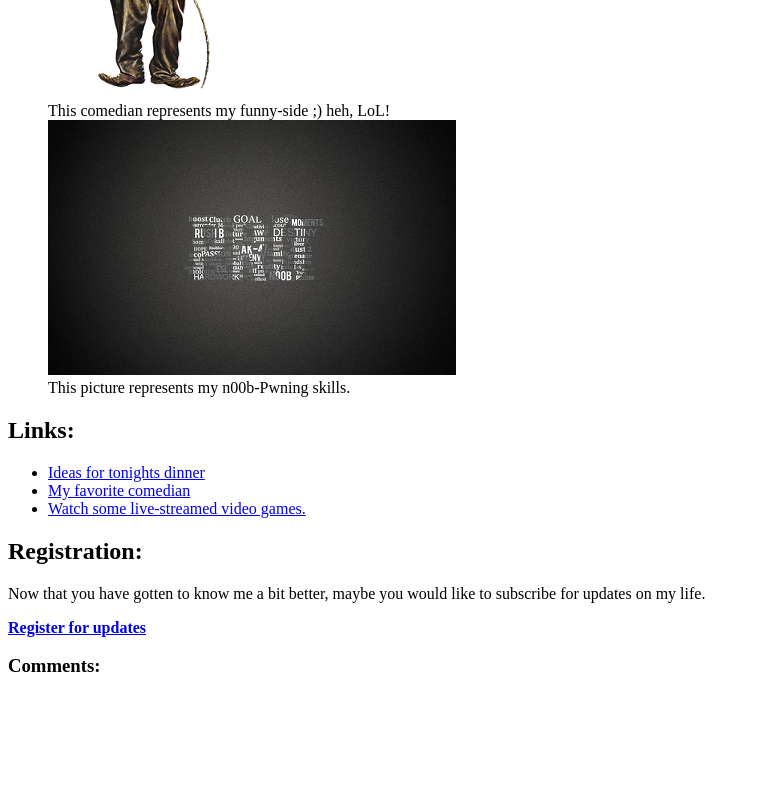
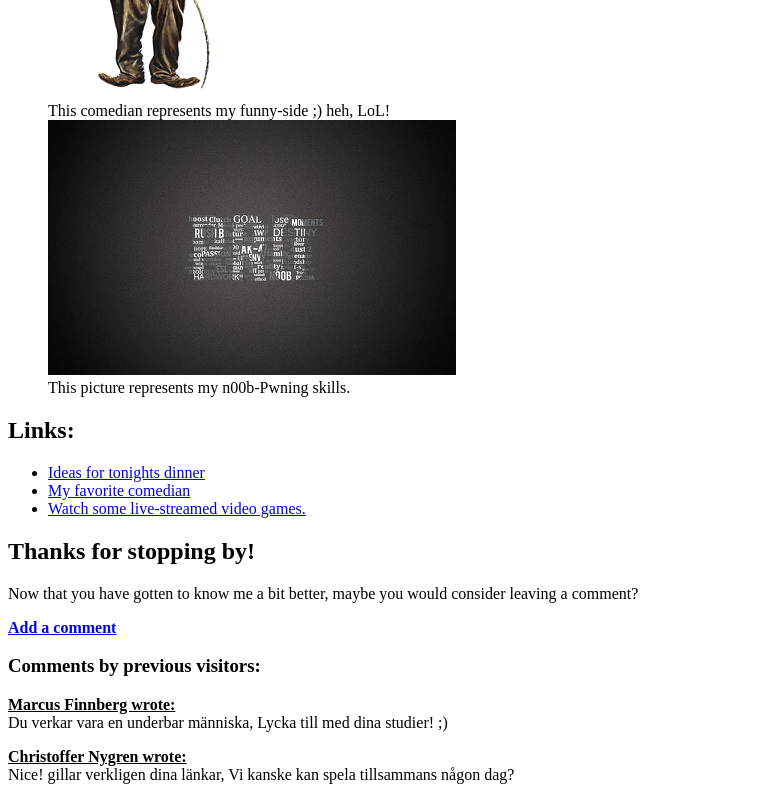
Before and after one commit to alexsmithkarlberg/Html-Lab1, a plain HTML site: page index.html in a window 1280 px wide. Shown: the part 969-1769 px from the top of the page, without its empty margins (0-760 px from the left). Before the commit the page ends 1665 px from the top, so only its background shows below. Drawn offline with Linux system fonts and the light colour scheme.

Commit message:
basically finished lab 1

```diff
--- a/index.html
+++ b/index.html
@@ -26,9 +26,7 @@
     <header>
         <h2>My Skill-set</h2>
     </header>
-    <p>
         <h3>Some of my skills include:</h3>
-    </p>
     <ul>
         <li>Cooking!</li>
         <li>Making people laugh</li>
@@ -50,31 +48,31 @@
 </section>
     <section>
         <header><h2>Links:</h2></header>
+        <nav>
         <ul>
             <li><a href="http://www.finecooking.com">Ideas for tonights dinner</a></li>
             <li><a href="https://louisck.net/">My favorite comedian</a></li>
             <li><a href="https://www.twitch.tv/">Watch some live-streamed video games.</a></li>
         </ul>
+        </nav>
     </section>
     <header>
-        <h2>Registration:</h2>
-        <p>Now that you have gotten to know me a bit better, maybe you would like to subscribe for updates on my life.</p>
-        <a href="page1"><strong>Register for updates</strong></a>
+        <h2>Thanks for stopping by!</h2>
+        <p>Now that you have gotten to know me a bit better, maybe you would consider leaving a comment?</p>
+        <a href="page1.html"><strong>Add a comment</strong></a>
     </header>
     </article>
 </Main>
 <aside>
-    <article>
+    <section>
         <header>
-            <h3>Comments:</h3>
+            <h3>Comments by previous visitors:</h3>
         </header>
-
-    </article>
+        <p><strong><u>Marcus Finnberg wrote: </u></strong> <br>
+        Du verkar vara en underbar människa, Lycka till med dina studier! ;)</p>
+        <p><strong><u>Christoffer Nygren wrote: </u></strong> <br>
+        Nice! gillar verkligen dina länkar, Vi kanske kan spela tillsammans någon dag?</p>
+    </section>
 </aside>
-<section>
-    <nav>
-
-    </nav>
-</section>
 </body>
 </html>
```
Also changed, not shown: page1.html (+12 -1 lines), page2.html (+6 -1 lines), page3.html (deleted, +0 -15 lines).
